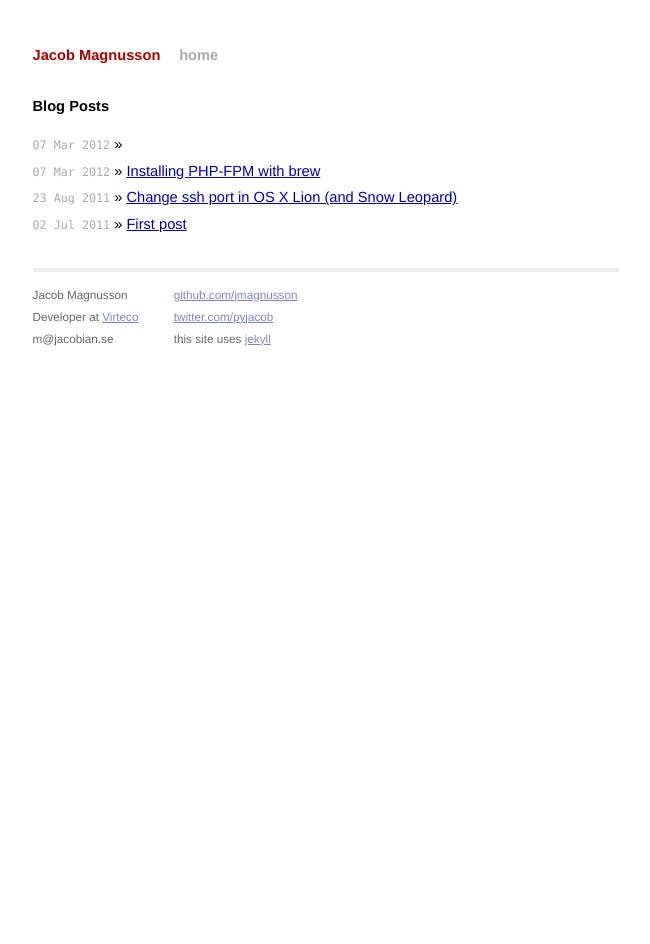
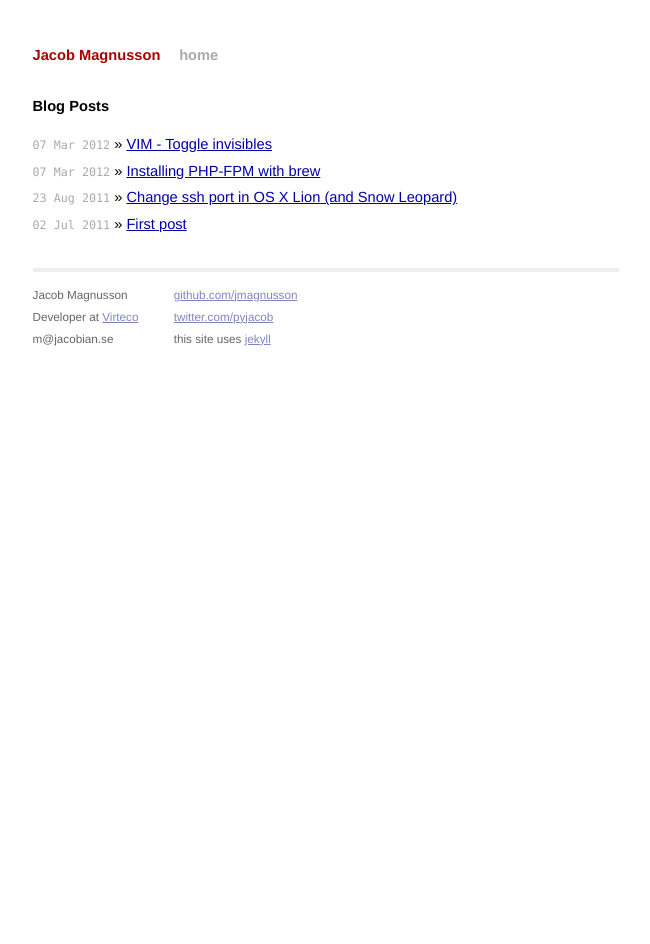
Before and after one commit to jacobsvante/jmagnusson.github.com-old, a Jekyll site: the page built from index.html, in a window 1280 px wide. Shown: the whole page, without its empty margins (314-964 px from the left). Built offline with Jekyll 4.4.1, drawn with Linux system fonts in a browser that asks for light colours; Markdown is read by kramdown in place of the engine named in the settings.

Commit message:
Bad character in title

```diff
--- a/_posts/2012-03-07-vim-toggle-invisibles.markdown
+++ b/_posts/2012-03-07-vim-toggle-invisibles.markdown
@@ -1,6 +1,6 @@
 ---
 layout: post
-title: VIM: Toggle invisibles
+title: VIM - Toggle invisibles
 time: 2012-03-07
 ---
 
```
